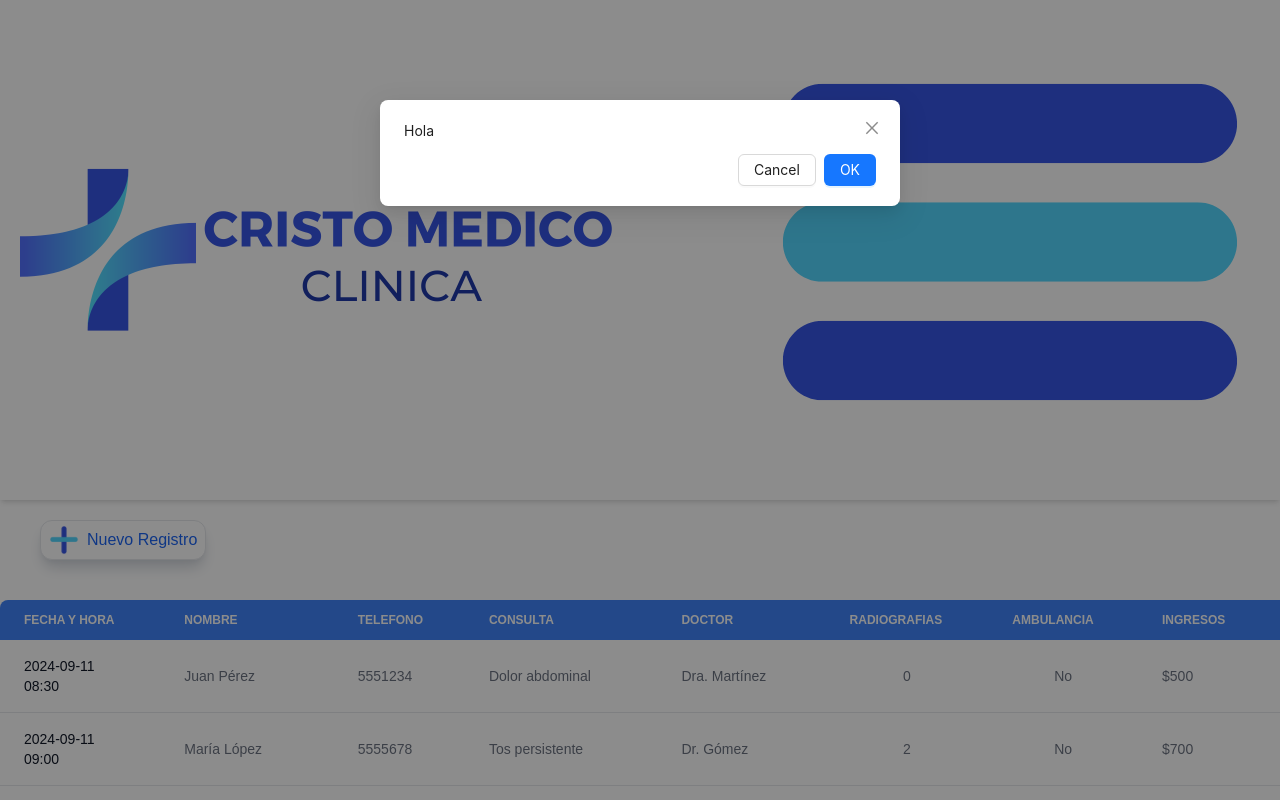
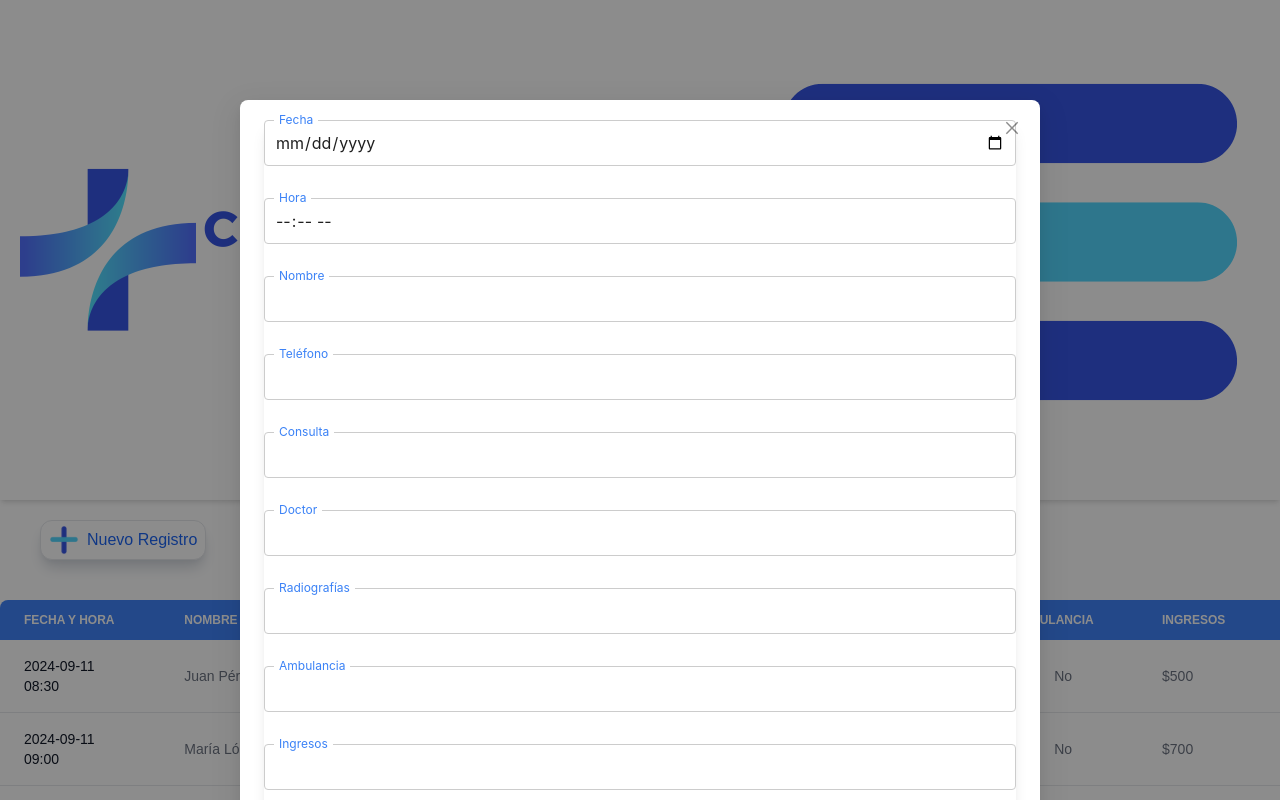
Before and after one commit to SROSWALDO/clinica, a Next.js app: page / in a window 1280 px wide. Both pictures are taken after a click on the button "Nuevo Registro". Shown: the top 800 px of the page. Built offline with nearby package versions, Linux system fonts and the light colour scheme.

Commit message:
add form

```diff
--- a/src/Components/Formulario.jsx
+++ b/src/Components/Formulario.jsx
@@ -1,13 +1,143 @@
-import { Modal } from 'antd'
-import React from 'react'
+import { Modal } from "antd";
+import React from "react";
 
 export default function Formulario({ isModalOpen, onClose }) {
   return (
     <div>
-    <Modal open={isModalOpen} onCancel={onClose} >
-      <p>Hola</p>
-    </Modal>
+      <Modal
+        open={isModalOpen}
+        onCancel={onClose}
+        width={800} // Aumenta el ancho del modal
+        footer={null}
+      >
+        <form className="bg-white p-8 rounded-lg shadow-lg w-full">
+          {/* Organiza los campos usando grid */}
+          <div className="grid grid-cols-1 md:grid-cols-2 gap-4">
+            {/* Fecha */}
+            <div className="mb-4 floating-label">
+              <input
+                type="date"
+                id="fecha"
+                required
+                className="focus:border-blue-500 focus:ring-2 focus:ring-blue-500 w-full"
+              />
+              <label htmlFor="fecha">Fecha</label>
+            </div>
 
+            {/* Hora */}
+            <div className="mb-4 floating-label">
+              <input
+                type="time"
+                id="hora"
+                required
+                className="focus:border-blue-500 focus:ring-2 focus:ring-blue-500 w-full"
+              />
+              <label htmlFor="hora">Hora</label>
+            </div>
+
+            {/* Nombre */}
+            <div className="mb-4 floating-label">
+              <input
+                type="text"
+                id="nombre"
+                required
+                className="focus:border-blue-500 focus:ring-2 focus:ring-blue-500 w-full"
+              />
+              <label htmlFor="nombre">Nombre</label>
+            </div>
+
+            {/* Teléfono */}
+            <div className="mb-4 floating-label">
+              <input
+                type="tel"
+                id="telefono"
+                required
+                className="focus:border-blue-500 focus:ring-2 focus:ring-blue-500 w-full"
+              />
+              <label htmlFor="telefono">Teléfono</label>
+            </div>
+
+            {/* Consulta (input normal) */}
+            <div className="mb-4 floating-label">
+              <input
+                type="text"
+                id="consulta"
+                required
+                className="focus:border-blue-500 focus:ring-2 focus:ring-blue-500 w-full"
+              />
+              <label htmlFor="consulta">Consulta</label>
+            </div>
+
+            {/* Doctor */}
+            <div className="mb-4 floating-label">
+              <input
+                type="text"
+                id="doctor"
+                required
+                className="focus:border-blue-500 focus:ring-2 focus:ring-blue-500 w-full"
+              />
+              <label htmlFor="doctor">Doctor</label>
+            </div>
+
+            {/* Radiografías */}
+            <div className="mb-4 floating-label">
+              <input
+                type="number"
+                id="radiografias"
+                required
+                className="focus:border-blue-500 focus:ring-2 focus:ring-blue-500 w-full"
+              />
+              <label htmlFor="radiografias">Radiografías</label>
+            </div>
+
+            {/* Ambulancia */}
+            <div className="mb-4 floating-label">
+              <select
+                id="ambulancia"
+                required
+                className="focus:border-blue-500 focus:ring-2 focus:ring-blue-500 w-full"
+              >
+                <option value="" disabled selected hidden></option>
+                <option value="si">Sí</option>
+                <option value="no">No</option>
+              </select>
+              <label htmlFor="ambulancia">Ambulancia</label>
+            </div>
+
+            {/* Ingresos */}
+            <div className="mb-4 floating-label">
+              <input
+                type="number"
+                id="ingresos"
+                required
+                className="focus:border-blue-500 focus:ring-2 focus:ring-blue-500 w-full"
+              />
+              <label htmlFor="ingresos">Ingresos</label>
+            </div>
+
+            {/* Egresos */}
+            <div className="mb-4 floating-label">
+              <input
+                type="number"
+                id="egresos"
+                required
+                className="focus:border-blue-500 focus:ring-2 focus:ring-blue-500 w-full"
+              />
+              <label htmlFor="egresos">Egresos</label>
+            </div>
+          </div>
+
+          {/* Botón de envío centrado */}
+          <div className="text-center mt-6">
+            <button
+              type="submit"
+              className="bg-blue-500 text-white px-6 py-2 rounded-lg hover:bg-blue-600 transition duration-300"
+            >
+              Enviar
+            </button>
+          </div>
+        </form>
+      </Modal>
     </div>
-  )
+  );
 }
--- a/src/Components/Navbar.jsx
+++ b/src/Components/Navbar.jsx
@@ -5,7 +5,7 @@ import menu from '../assets/menu.png'
 import Image from 'next/image';
 import Sidebar from './Sidebar';
 
-export default function Navbar() {
+export default function Navbar({ handleSide }) {
 
   return (
     <div className='w-full flex justify-between shadow-md items-center px-5 ' >
@@ -14,7 +14,7 @@ export default function Navbar() {
     </div>
 
     <div>
-      <Image  className='w-[45px]' src={menu} alt='menu' />
+      <Image onClick={handleSide} className='w-[45px] cursor-pointer hover:scale-105 transition-all ' src={menu} alt='menu' />
     </div>
 
 
--- a/src/Components/Sidebar.jsx
+++ b/src/Components/Sidebar.jsx
@@ -1,9 +1,9 @@
 import React from 'react'
 
-export default function Sidebar() {
+export default function Sidebar({handleSide}) {
   return (
-    <div>
-      <h1>Hola</h1>
+    <div className='w-[400px] h-[100vh] absolute bg-blue-400 right-0 z-10 ' >
+      <button onClick={handleSide} >x</button>
     </div>
   )
 }
--- a/src/app/globals.css
+++ b/src/app/globals.css
@@ -13,3 +13,38 @@
   .ant-pagination-item-active a {
     color: white !important; /* Cambia el color del texto si es necesario */
   }
+
+
+    .floating-label {
+      position: relative;
+    }
+    .floating-label input, .floating-label textarea, .floating-label select {
+      width: 100%;
+      padding: 10px;
+      border: 1px solid #ccc;
+      border-radius: 4px;
+      outline: none;
+      background: transparent;
+    }
+    .floating-label label {
+      position: absolute;
+      top: 50%;
+      left: 10px;
+      color: #666;
+      background: white;
+      padding: 0 5px;
+      pointer-events: none;
+      transition: all 0.3s ease;
+      transform: translateY(-50%);
+    }
+    .floating-label input:focus ~ label,
+    .floating-label input:not(:placeholder-shown) ~ label,
+    .floating-label textarea:focus ~ label,
+    .floating-label textarea:not(:placeholder-shown) ~ label,
+    .floating-label select:focus ~ label,
+    .floating-label select:not([value=""]) ~ label {
+      top: 0;
+      left: 10px;
+      color: #3b82f6; /* Color azul de foco */
+      font-size: 0.75rem;
+    }
--- a/src/app/layout.js
+++ b/src/app/layout.js
@@ -20,12 +20,18 @@ export const metadata = {
 };
 
 export default function RootLayout({ children }) {
+
+
+
   return (
     <html lang="en">
+    <head>
+      <link rel="icon" href="/logoC.png" />
+    </head>
       <body
         className={`${geistSans.variable} ${geistMono.variable} antialiased`}
       >
-      <Navbar/>
+
         {children}
       </body>
     </html>
--- a/src/app/page.js
+++ b/src/app/page.js
@@ -6,10 +6,18 @@ import { useState } from "react";
 import Formulario from "@/Components/Formulario";
 import data from '../api.json'
 import { Pagination } from "antd";
+import Navbar from "@/Components/Navbar";
+import Sidebar from "@/Components/Sidebar";
 
 export default function Home() {
   const [isModalOpen, setIsModalOpen] = useState(false);
   const [pacientes, setPacientes] = useState(data);
+
+  const [isSideOpen, setIsSideOpen] = useState(false)
+
+  const handleSide = () => {
+    setIsSideOpen(!isSideOpen)
+  }
 
   const [currentPage, setCurrentPage] = useState(1);
   const pageSize = 6;
@@ -30,6 +38,13 @@ export default function Home() {
 
   return (
     <div className="font-poppins">
+    {isSideOpen && (
+      <Sidebar handleSide={handleSide} />
+    )}
+    <Navbar handleSide={handleSide} />
+
+
+
       <div className="mt-5 ml-10">
         {isModalOpen && (
           <Formulario id="default-modal" onClose={handleCloseModal} isModalOpen={isModalOpen} />
```
Also changed, not shown: public/logoC.png (added).
